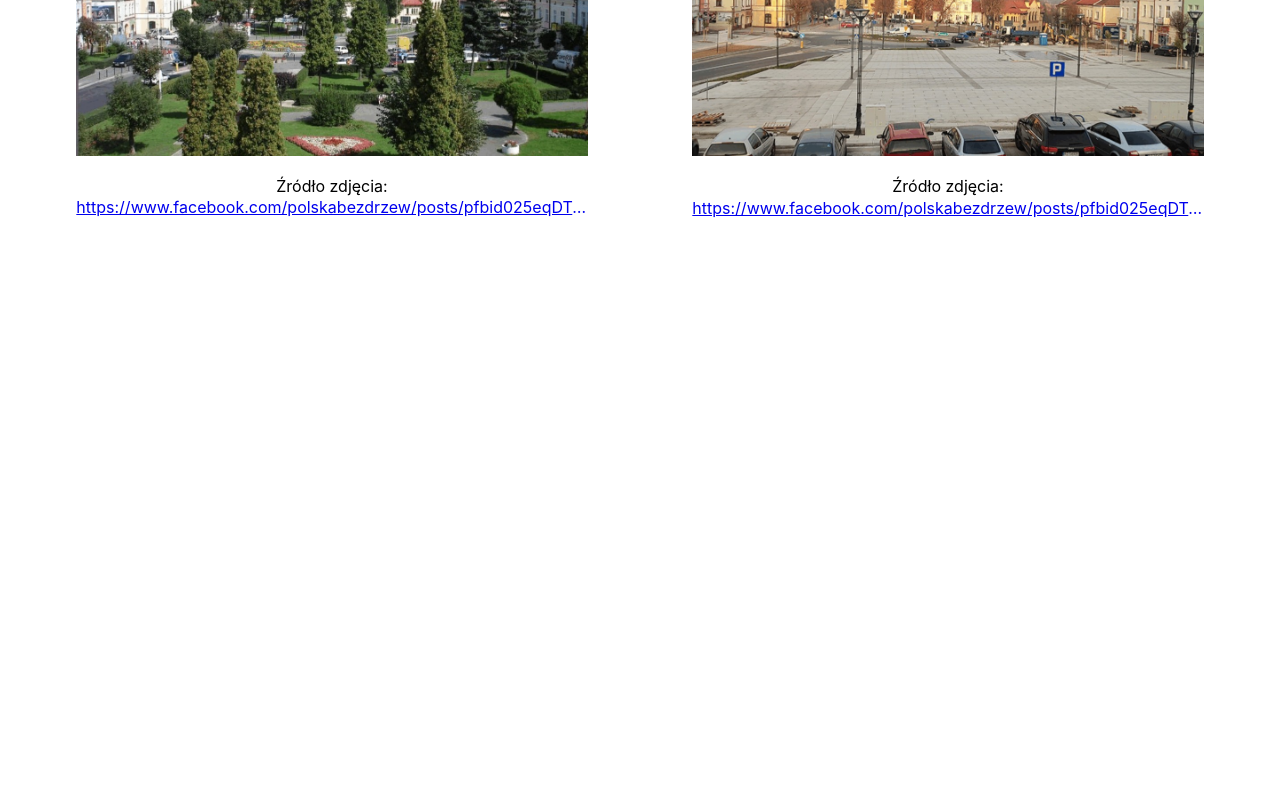
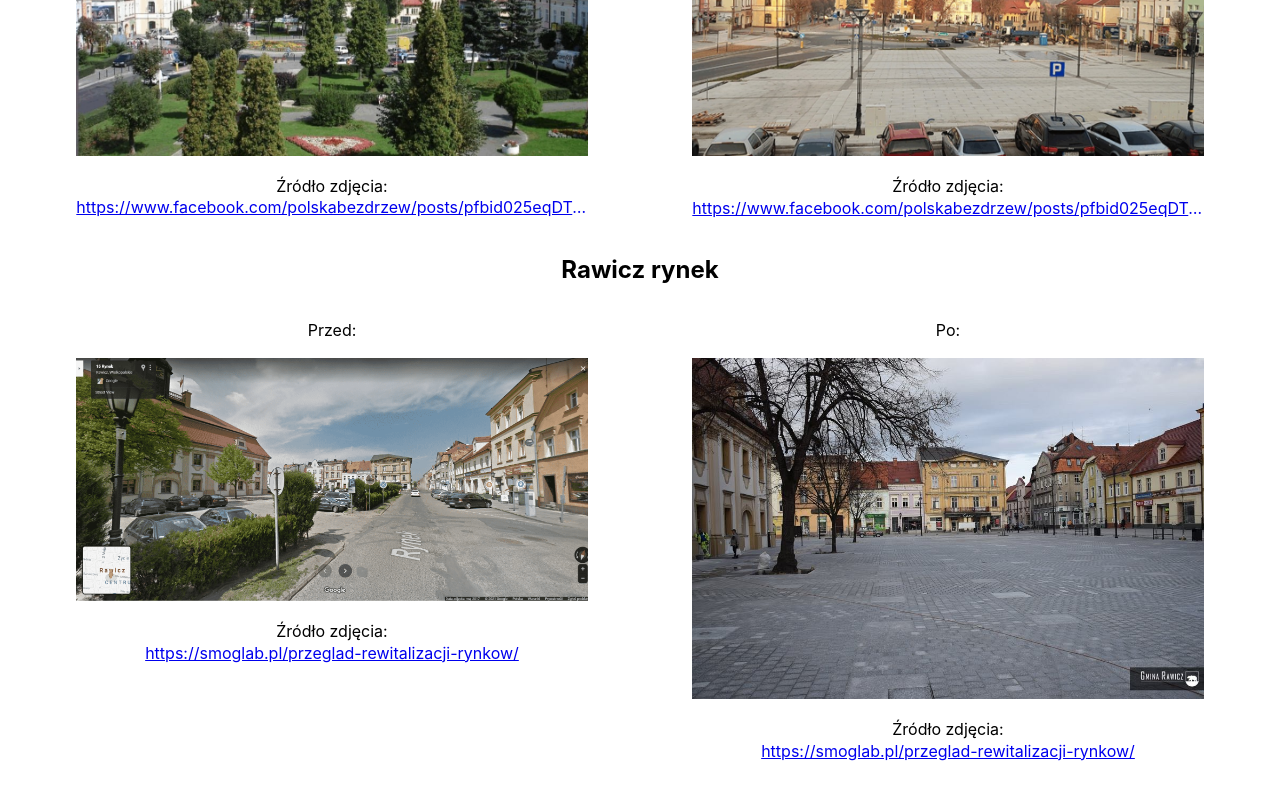
Before and after one commit to masives/dewitalizacja, a Svelte app: page / in a window 1280 px wide. Shown: the part 1573-2373 px from the top of the page. Before the commit the page ends 1848 px from the top, so only its background shows below. Built offline with nearby package versions, Linux system fonts and the light colour scheme.

Commit message:
add Rawicz

```diff
--- a/src/data.ts
+++ b/src/data.ts
@@ -4,6 +4,8 @@ import parczewAfter from './assets/images/parczew_after.jpg';
 import parczewBefore from './assets/images/parczew_before.jpeg';
 import bartoszyceAfter from './assets/images/bartoszyce_after.jpg';
 import bartoszyceBefore from './assets/images/bartoszyce_before.jpg';
+import rawiczAfter from './assets/images/rawicz_after.jpg';
+import rawiczBefore from './assets/images/rawicz_before.png';
 
 interface Entry {
   title: string;
@@ -50,4 +52,13 @@ export const cityData: Entry[] = [
         'https://www.facebook.com/polskabezdrzew/posts/pfbid025eqDT6BnATYuYFnmqWUo7ACiPU5vXz9p8Q7gGPsfELz6pYeQeeShHG3Tq5Sdbskcl?__cft__[0]=AZUy66ixQZR_8rxaWW1wnOsw5krCqtqA72ahx0vwrHwOtmtq7orxinovJd1yFrQjzxCotwF5Bcc6ZDN-wFSerCjwtVkXyRRmlPCMI3o7eXyyUV12Ed108xZ206m7AzYrRLOxI3BAPlO26XBfWPdxR5I3F6Ma3LchJauAgaaTcsxIe_SHxrN0kF9M2LHvUEFoX0dGpf_BIgkrjTHdEhSUP81JXUW-eUkPru1vx9-X3cRDKQ&__tn__=%2CO%2CP-R',
     },
   },
+  {
+    title: 'Rawicz rynek',
+    photos: {
+      after: rawiczAfter,
+      before: rawiczBefore,
+      beforeSourceUrl: 'https://smoglab.pl/przeglad-rewitalizacji-rynkow/',
+      afterSourceUrl: 'https://smoglab.pl/przeglad-rewitalizacji-rynkow/',
+    },
+  },
 ];
```
Also changed, not shown: src/assets/images/rawicz_after.jpg (added), src/assets/images/rawicz_before.png (added).
